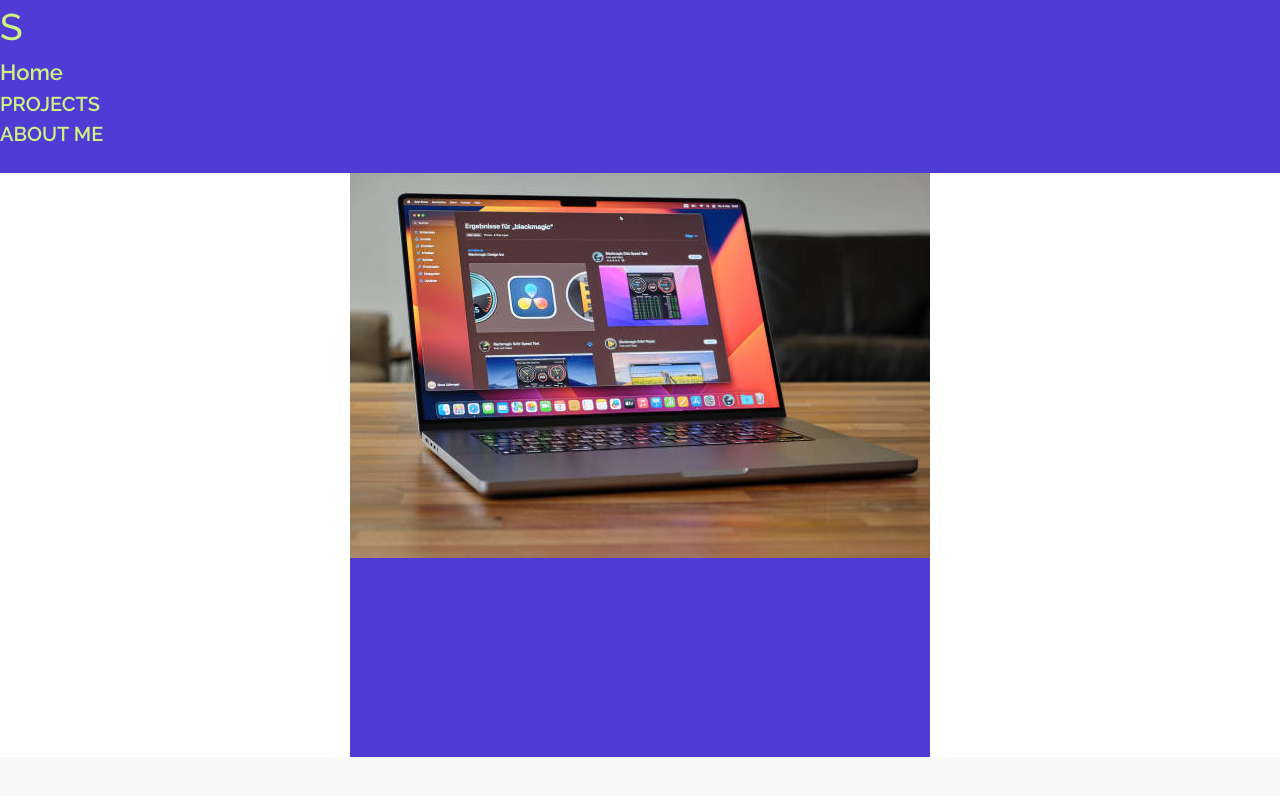
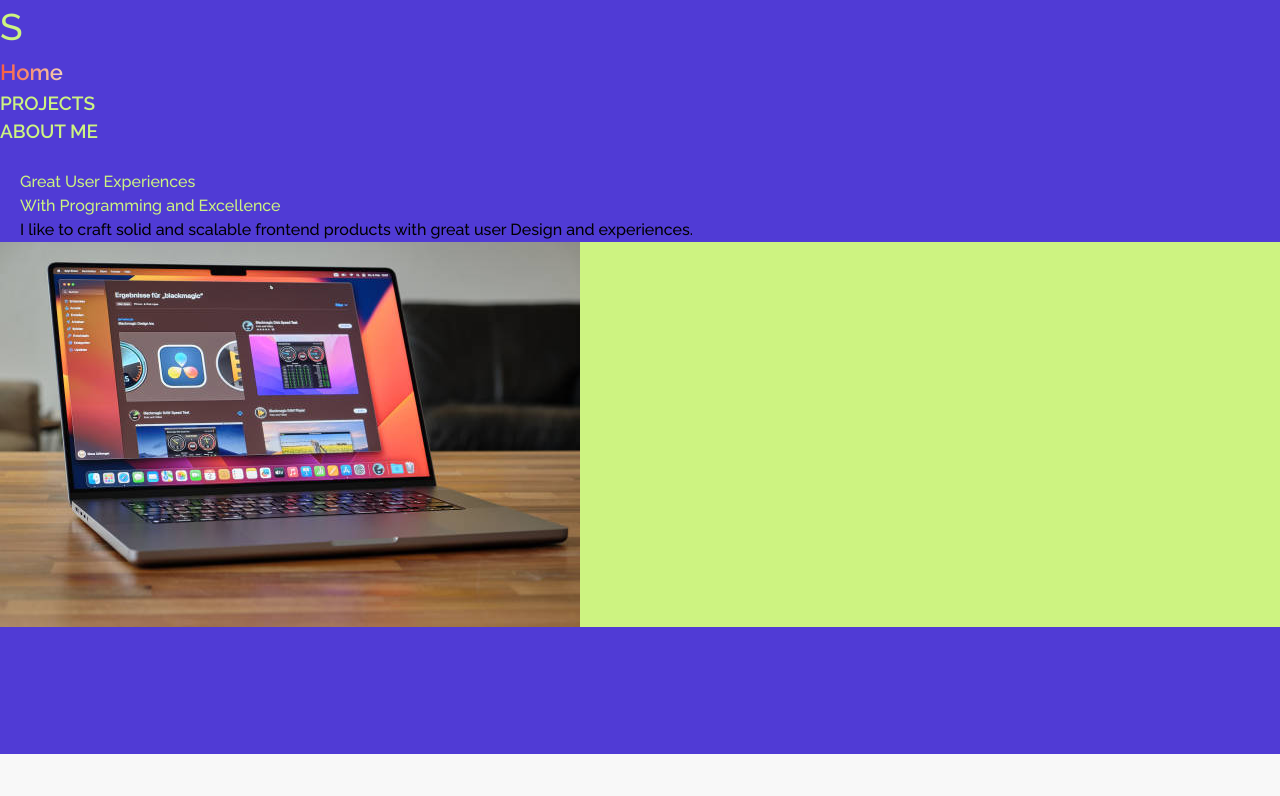
Before and after one commit to AbdEDjalilSaf/MY-PORTFLIO, a React (Vite) app: page / in a window 1280 px wide. Shown: the top 796 px of the page. Built offline with nearby package versions, Linux system fonts and the light colour scheme.

Commit message:
first two version

```diff
--- a/src/App.css
+++ b/src/App.css
@@ -49,7 +49,6 @@ color: #cdf381;
 li a{
   cursor: pointer;
 }
-.landing,
 .bgHeader{
   background-color: #503bd5;
 }
@@ -61,9 +60,40 @@ li a{
   font-size: 20px;
   font-weight: 800;
 }
-.active:hover{
+.active{
   background: -webkit-linear-gradient(
-    120deg,
+    180deg,
+    var(--primary-color-alt),
+    var(--primary-color)
+  );
+  -webkit-background-clip: text;
+  -webkit-text-fill-color: transparent;
+}
+@media (min-width:768px) {
+  .textBase{
+    font-size: 16px;
+  }
+  .textLink{
+    font-size: 19px;
+  }
+}
+ul, ol, li {
+  margin: 0;
+  padding: 0;
+  list-style-type: none;
+}
+@media (min-width:1200px) {
+  .textBase{
+    font-size: 19px;
+  }
+  .textLink{
+    font-size: 22px;
+  }
+}
+.textBase:hover,
+.textLink:hover{
+  background: -webkit-linear-gradient(
+    180deg,
     var(--primary-color-alt),
     var(--primary-color)
   );
@@ -81,36 +111,54 @@ li a{
     min-height: 73vh;
   }
 }
+.textLanding p{
+  padding: 0 20px;
+}
+.textLanding h3{
+  position: relative;
+  padding: 0 20px;
+  color: #cdf381;
+}
 /* .landing{
   min-height: 100vh;
 } */
+.textLanding{
+  background-color: #503bd5;
+}
+.imageLanding{
+  background-color:#cdf381 ;
+}
+.macbookImg{
+}
+@media (min-width:768px) {
 
-.swiper {
-  width: 100%;
-  height: 100%;
 }
-
-.swiper-slide {
-  text-align: center;
-  font-size: 18px;
-  background: #fff;
-
-  /* Center slide text vertically */
-  display: flex;
-  justify-content: center;
-  align-items: center;
+@media (max-width:767px) {
+  .flexLanding{
+    flex-wrap: wrap;
+    margin-top: 40px;
+    padding: 0 20px;
+  }
+  .textLanding h3{
+    font-size: 28px;
+    font-weight: 800;
+  }
+  .dot{
+    position: absolute;
+    margin-top: 20px;
+    margin-left: 5px;
+    width: 8px;
+    height: 8px;
+    background-color: #fff;
+    border-radius: 50%;
+  }
 }
-
-/* .swiper-slide img {
-  display: block;
-  width: 100%;
-  height: 100%;
-  object-fit: cover;
-} */
-
-
-
-
+@media (max-width:470px) {
+  .textLanding h3{
+    font-size: 33px;
+    font-weight: 900;
+  }
+}
 
 
 
--- a/src/App.jsx
+++ b/src/App.jsx
@@ -16,6 +16,7 @@ const [isOpen,setIsOpen] = useState(true);
 const clickMenuSvg = ()=>{
   setIsOpen(!isOpen);
 }
+
 
 return (
 
@@ -47,12 +48,14 @@ className="mySwiper"
 >
 <SwiperSlide>
     <section className='landing  '>
-  <div className='flexLanding'>
-    <div className='textLanding'>
+  <div className='flexLanding flex w-full items-center justify-center'>
+    <div className='textLanding flex justify-center flex-col items-center'>
+<h3 className='text-left '>Great User Experiences <br /> With Programming and Excellence<span className='dot'></span></h3>
+    <p>I like to craft solid and scalable frontend products with great user Design and experiences.</p>
 
     </div>
     <div className='imageLanding'>
-      <img src='/image/macbook.jpg' className='' />
+      <img src='/image/macbook.jpg' className='macbookImg' />
     </div>
   </div>
 
```
